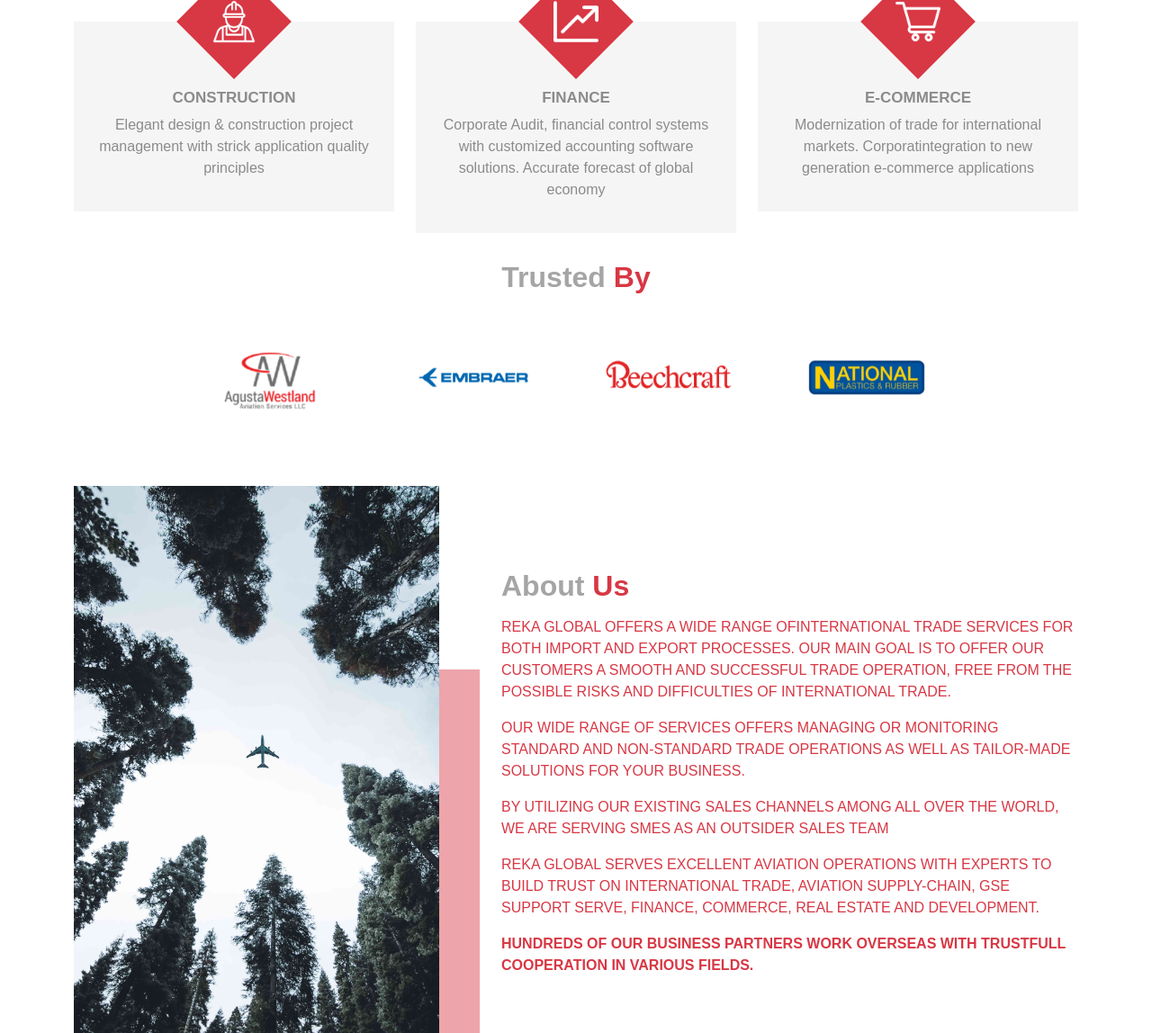
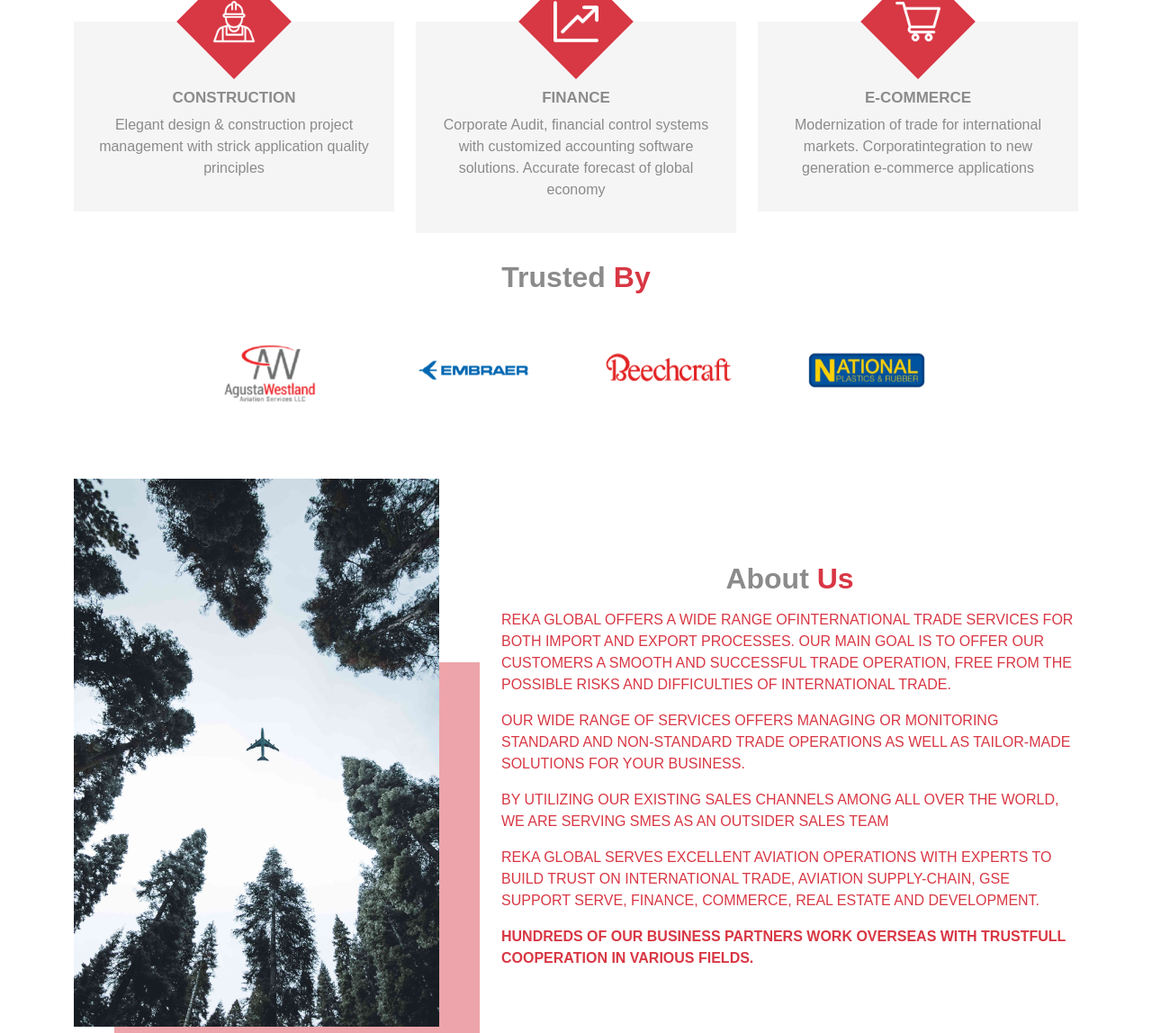
Before and after one commit to mfkrdmn/DR-reka-Company-Website-Project, a Django app: page / in a window 1280 px wide. Shown: the part 1215-2363 px from the top of the page at 90% size. Run offline with Django 4.2, Linux system fonts and the light colour scheme; parts of the project's set-up code (start-up, migrations or seed data) failed here and were passed over; some libraries are stand-ins or nearby versions; some web fonts are replaced.

Commit message:
last edits saved

```diff
--- a/project/templates/aviation.html
+++ b/project/templates/aviation.html
@@ -400,7 +400,7 @@
                     <img src="{% static 'images/aviation/aviation3.jpg' %}" alt="" class="picfit" />
                   </div>
               <div class="text-container d-flex align-items-center justify-content-center ">
-                      <span class="hsixtitles">{% translate "Hardware & Standart Parts" %}</span>
+                      <span class="hsixtitles">{% translate "Interıors " %}</span>
                   </div>
               </div>
           </div>
--- a/project/templates/index.html
+++ b/project/templates/index.html
@@ -406,10 +406,9 @@
     <div class="section-inner">
       <div class="row justify-content-center">
         <div class="col-md-8 wide-col-laptop">
-          <div class="text-center ">
+          <div class="text-center heading_container heading_center">
             <h2>
-              <span style="color: rgb(165, 165, 165); font-weight: 700;"> Trusted</span> <span
-                style="color: #d83744; font-weight: 700;">By</span>
+              <span style="color: rgb(139, 139, 139);">{% translate " Trusted</span> <span>By" %}</span>
             </h2>
           </div>
           <div class="services-section">
@@ -698,9 +697,9 @@
         </div>
         <div class="col-md-7">
           <div class="detail-box">
-            <div class="heading_container">
+            <div class="text-center heading_container heading_center">
               <h2>
-                <span style="color: rgb(165, 165, 165);"> About</span> <span>Us</span>
+                <span style="color: rgb(139, 139, 139);">{% translate " About</span> <span>Us" %}</span>
               </h2>
             </div>
             <p class="text-uppercase" style=" color: #d83744 ">{% translate "Reka Global offers a wide range ofinternational trade services for both import and export processes. Our main goal is to offer our customers a smooth and successful trade operation, free from the possible risks and difficulties of international trade." %}
@@ -786,9 +785,9 @@
   <!-- end why us section -->
 
   <div class="container mt-5 mb-5">
-    <div class="heading_container">
+    <div class="text-center heading_container heading_center">
       <h2>
-        <span style="color: rgb(165, 165, 165);">{% translate "Our</span> <span>TEAM" %}</span>
+        <span style="color: rgb(139, 139, 139);">{% translate " Our</span> <span>Team" %}</span>
       </h2>
     </div>
     <div class="row">
```
Also changed, not shown: project/templates/ec.html (+5 -2 lines), project/db.sqlite3, project/locale/ar/LC_MESSAGES/django.po, project/locale/de/LC_MESSAGES/django.po, project/locale/en/LC_MESSAGES/django.po, project/locale/tr/LC_MESSAGES/django.po, 4 other files.
